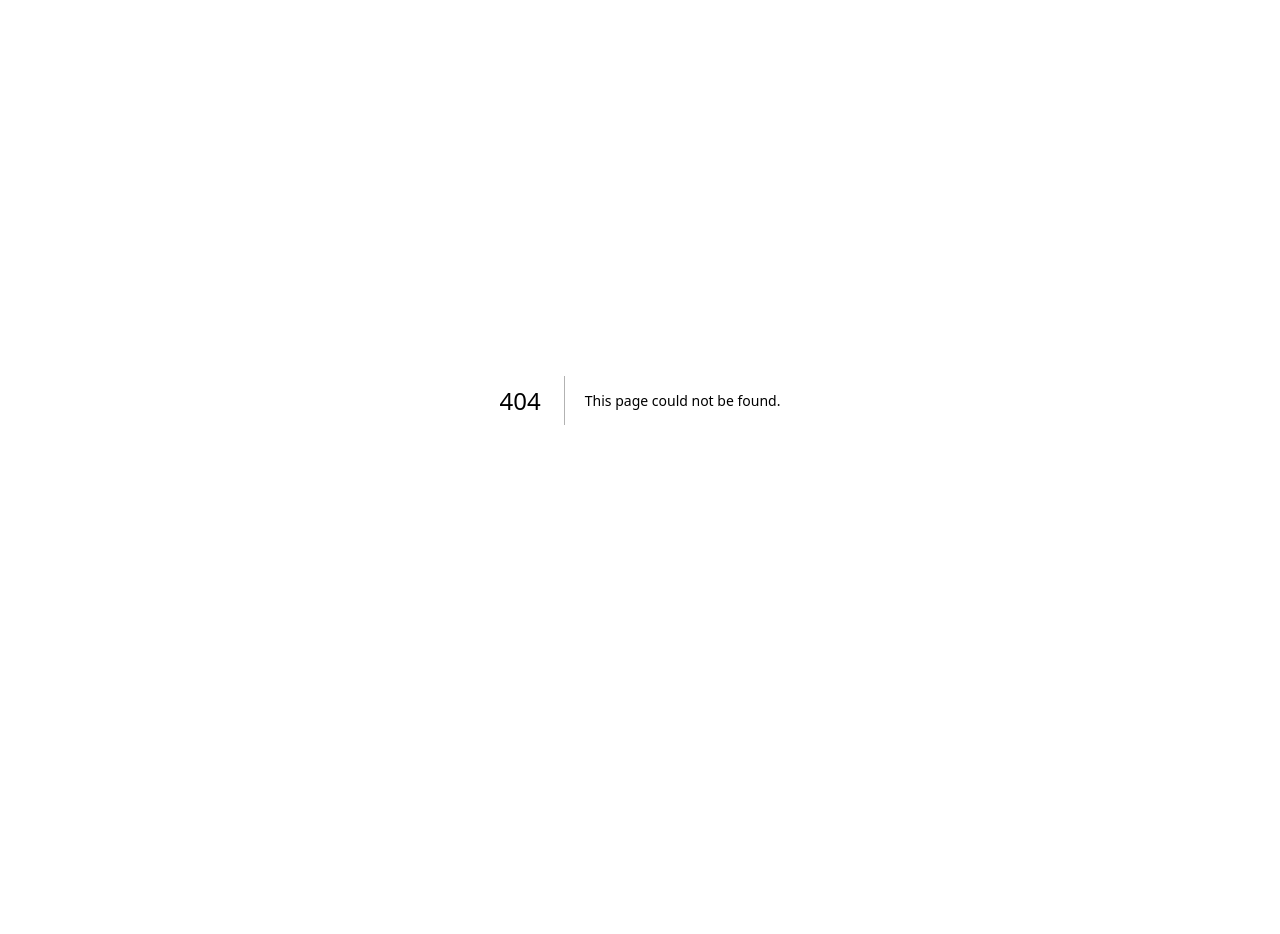
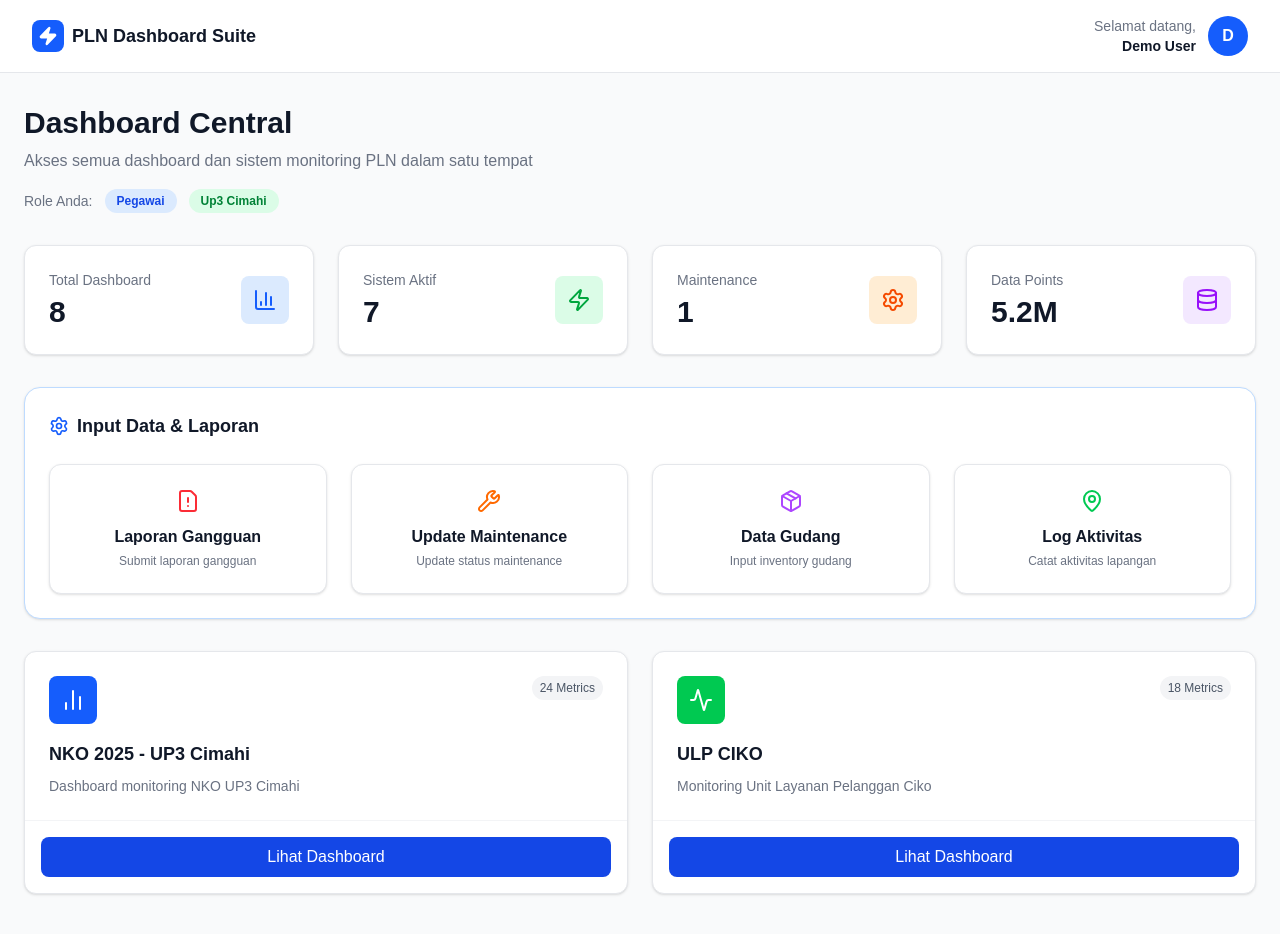
Before and after one commit to prysmoendra/dashboard-nko, a Next.js app: page /dashboard/pegawai in a window 1280 px wide. Before the commit this address had no page. Shown: the top 934 px of the page. Before the commit the page ends 800 px from the top, so only its background shows below. Built offline with nearby package versions, Linux system fonts and the light colour scheme.

Commit message:
feat(dashboard-pegawai): create dashboard for pegawai

```diff
--- /dev/null
+++ b/src/app/dashboard/pegawai/page.tsx
@@ -0,0 +1,5 @@
+import DashboardHome from '@/features/dashboard/dashboard-pegawai/pages';
+
+export default function DashboardPegawaiPage() {
+  return <DashboardHome />;
+}
--- a/src/features/auth/components/LoginForm.tsx
+++ b/src/features/auth/components/LoginForm.tsx
@@ -90,7 +90,7 @@ export function AuthForm({ onModeChange }: AuthFormProps) {
                 throw new Error(result.error || 'Login failed');
             }
 
-            router.push('/');
+            router.push('/dashboard/pegawai');
             router.refresh();
         } catch (error) {
             setErrorMessage(error instanceof Error ? error.message : 'Terjadi kesalahan');
--- a/src/features/auth/pages/LoginPage.tsx
+++ b/src/features/auth/pages/LoginPage.tsx
@@ -28,7 +28,7 @@ export function LoginPage() {
                     {/* Header */}
                     <div className="mb-12">
                         <h1 className="text-4xl lg:text-5xl font-bold mb-4 border-b-4 border-white pb-2 inline-block">
-                            PLN Dashboard Suite
+                            PLN Dashboard
                         </h1>
                         <p className="text-blue-100 mt-6 text-lg leading-relaxed max-w-lg">
                             Akses terpusat untuk NKO 2025, Gudang, dan Jaringan. Khusus pegawai PLN.
--- /dev/null
+++ b/src/features/dashboard/dashboard-pegawai/components/ActionCard.tsx
@@ -0,0 +1,30 @@
+// dashboard-pegawai/components/ActionCard.tsx
+import React from 'react';
+import { FileWarning, Wrench, Package, MapPin } from 'lucide-react';
+import { ActionItem } from '../types/dashboard';
+
+interface ActionCardProps {
+  data: ActionItem;
+}
+
+const ActionCard: React.FC<ActionCardProps> = ({ data }) => {
+  const getIcon = () => {
+    const iconClass = "w-6 h-6 mb-3";
+    switch (data.iconType) {
+      case 'report': return <FileWarning className={`${iconClass} text-red-500`} />;
+      case 'maintenance': return <Wrench className={`${iconClass} text-orange-500`} />;
+      case 'warehouse': return <Package className={`${iconClass} text-purple-500`} />;
+      case 'activity': return <MapPin className={`${iconClass} text-green-500`} />;
+    }
+  };
+
+  return (
+    <div className="bg-white p-6 rounded-xl border border-gray-200 shadow-sm hover:shadow-md transition-shadow cursor-pointer flex flex-col items-center text-center">
+      {getIcon()}
+      <h4 className="font-semibold text-gray-900">{data.title}</h4>
+      <p className="text-xs text-gray-500 mt-1">{data.description}</p>
+    </div>
+  );
+};
+
+export default ActionCard;
--- /dev/null
+++ b/src/features/dashboard/dashboard-pegawai/components/DashboardCard.tsx
@@ -0,0 +1,38 @@
+// dashboard-pegawai/components/DashboardCard.tsx
+import React from 'react';
+import { BarChart2, Activity } from 'lucide-react';
+import { DashboardItem } from '../types/dashboard';
+
+interface DashboardCardProps {
+  data: DashboardItem;
+}
+
+const DashboardCard: React.FC<DashboardCardProps> = ({ data }) => {
+  return (
+    <div className="bg-white rounded-xl border border-gray-200 shadow-sm overflow-hidden flex flex-col justify-between h-full">
+      <div className="p-6">
+        <div className="flex justify-between items-start mb-4">
+          <div className={`p-3 rounded-lg ${data.type === 'nko' ? 'bg-blue-600' : 'bg-green-500'}`}>
+             {data.type === 'nko'
+               ? <BarChart2 className="w-6 h-6 text-white" />
+               : <Activity className="w-6 h-6 text-white" />
+             }
+          </div>
+          <span className="bg-gray-100 text-gray-600 text-xs px-2 py-1 rounded-full">
+            {data.metricCount} Metrics
+          </span>
+        </div>
+        <h3 className="text-lg font-bold text-gray-900">{data.title}</h3>
+        <p className="text-sm text-gray-500 mt-2">{data.description}</p>
+      </div>
+
+      <div className="p-4 border-t border-gray-100">
+        <button className="w-full bg-blue-700 hover:bg-blue-800 text-white font-medium py-2 px-4 rounded-lg transition-colors">
+          Lihat Dashboard
+        </button>
+      </div>
+    </div>
+  );
+};
+
+export default DashboardCard;
--- /dev/null
+++ b/src/features/dashboard/dashboard-pegawai/components/StatCard.tsx
@@ -0,0 +1,43 @@
+// dashboard-pegawai/components/StatCard.tsx
+import React from 'react';
+import { BarChart3, Zap, Settings, Database } from 'lucide-react';
+import { StatItem } from '../types/dashboard';
+
+interface StatCardProps {
+  data: StatItem;
+}
+
+const StatCard: React.FC<StatCardProps> = ({ data }) => {
+  const getIcon = () => {
+    switch (data.iconType) {
+      case 'chart': return <BarChart3 className="w-6 h-6 text-blue-600" />;
+      case 'bolt': return <Zap className="w-6 h-6 text-green-600" />;
+      case 'settings': return <Settings className="w-6 h-6 text-orange-600" />;
+      case 'database': return <Database className="w-6 h-6 text-purple-600" />;
+    }
+  };
+
+  const getBgColor = () => {
+    switch (data.color) {
+      case 'blue': return 'bg-blue-100';
+      case 'green': return 'bg-green-100';
+      case 'orange': return 'bg-orange-100';
+      case 'purple': return 'bg-purple-100';
+      default: return 'bg-gray-100';
+    }
+  };
+
+  return (
+    <div className="bg-white p-6 rounded-xl border border-gray-200 shadow-sm flex items-center justify-between">
+      <div>
+        <p className="text-gray-500 text-sm font-medium">{data.label}</p>
+        <h3 className="text-3xl font-bold text-gray-900 mt-1">{data.value}</h3>
+      </div>
+      <div className={`p-3 rounded-lg ${getBgColor()}`}>
+        {getIcon()}
+      </div>
+    </div>
+  );
+};
+
+export default StatCard;
--- /dev/null
+++ b/src/features/dashboard/dashboard-pegawai/pages/index.tsx
@@ -0,0 +1,83 @@
+// dashboard-pegawai/pages/index.tsx
+import React from 'react';
+import { Settings } from 'lucide-react';
+
+// Import Components
+import { Header } from '@/shared/components/layout/header';
+import StatCard from '../components/StatCard';
+import ActionCard from '../components/ActionCard';
+import DashboardCard from '../components/DashboardCard';
+
+// Import Types
+import { StatItem, ActionItem, DashboardItem } from '../types/dashboard';
+
+// --- DATA DUMMY (Bisa dipindah ke folder 'services' nanti) ---
+const statsData: StatItem[] = [
+  { label: 'Total Dashboard', value: 8, iconType: 'chart', color: 'blue' },
+  { label: 'Sistem Aktif', value: 7, iconType: 'bolt', color: 'green' },
+  { label: 'Maintenance', value: 1, iconType: 'settings', color: 'orange' },
+  { label: 'Data Points', value: '5.2M', iconType: 'database', color: 'purple' },
+];
+
+const actionData: ActionItem[] = [
+  { title: 'Laporan Gangguan', description: 'Submit laporan gangguan', iconType: 'report', href: '#' },
+  { title: 'Update Maintenance', description: 'Update status maintenance', iconType: 'maintenance', href: '#' },
+  { title: 'Data Gudang', description: 'Input inventory gudang', iconType: 'warehouse', href: '#' },
+  { title: 'Log Aktivitas', description: 'Catat aktivitas lapangan', iconType: 'activity', href: '#' },
+];
+
+const dashboardData: DashboardItem[] = [
+  { title: 'NKO 2025 - UP3 Cimahi', description: 'Dashboard monitoring NKO UP3 Cimahi', metricCount: 24, type: 'nko', href: '#' },
+  { title: 'ULP CIKO', description: 'Monitoring Unit Layanan Pelanggan Ciko', metricCount: 18, type: 'ulp', href: '#' },
+];
+
+export default function DashboardHome() {
+  return (
+    <div className="min-h-screen bg-gray-50 pb-20">
+      <Header />
+
+      <main className="max-w-7xl mx-auto px-6 py-8">
+        {/* Section Header */}
+        <div className="mb-8">
+          <h1 className="text-3xl font-bold text-gray-900 mb-2">Dashboard Central</h1>
+          <p className="text-gray-500 mb-4">Akses semua dashboard dan sistem monitoring PLN dalam satu tempat</p>
+
+          <div className="flex items-center gap-3">
+            <span className="text-sm text-gray-500">Role Anda:</span>
+            <span className="bg-blue-100 text-blue-700 text-xs font-semibold px-3 py-1 rounded-full">Pegawai</span>
+            <span className="bg-green-100 text-green-700 text-xs font-semibold px-3 py-1 rounded-full">Up3 Cimahi</span>
+          </div>
+        </div>
+
+        {/* 1. Summary Stats Grid */}
+        <div className="grid grid-cols-1 md:grid-cols-2 lg:grid-cols-4 gap-6 mb-8">
+          {statsData.map((stat, idx) => (
+            <StatCard key={idx} data={stat} />
+          ))}
+        </div>
+
+        {/* 2. Input Data & Laporan Section */}
+        <div className="bg-white border border-blue-200 rounded-2xl p-6 mb-8 shadow-sm">
+           <div className="flex items-center gap-2 mb-6">
+              <Settings className="w-5 h-5 text-blue-600" />
+              <h2 className="text-lg font-semibold text-gray-900">Input Data & Laporan</h2>
+           </div>
+
+           <div className="grid grid-cols-1 md:grid-cols-2 lg:grid-cols-4 gap-6">
+              {actionData.map((action, idx) => (
+                <ActionCard key={idx} data={action} />
+              ))}
+           </div>
+        </div>
+
+        {/* 3. Dashboard List Grid */}
+        <div className="grid grid-cols-1 lg:grid-cols-2 gap-6">
+           {dashboardData.map((dash, idx) => (
+             <DashboardCard key={idx} data={dash} />
+           ))}
+        </div>
+
+      </main>
+    </div>
+  );
+}
--- /dev/null
+++ b/src/features/dashboard/dashboard-pegawai/types/dashboard.ts
@@ -0,0 +1,23 @@
+// dashboard-pegawai/types/dashboard.ts
+
+export interface StatItem {
+  label: string;
+  value: string | number;
+  iconType: 'chart' | 'bolt' | 'settings' | 'database';
+  color: 'blue' | 'green' | 'orange' | 'purple';
+}
+
+export interface ActionItem {
+  title: string;
+  description: string;
+  iconType: 'report' | 'maintenance' | 'warehouse' | 'activity';
+  href: string;
+}
+
+export interface DashboardItem {
+  title: string;
+  description: string;
+  metricCount: number;
+  type: 'nko' | 'ulp';
+  href: string;
+}
--- /dev/null
+++ b/src/shared/components/layout/header/Header.tsx
@@ -0,0 +1,28 @@
+// shared/components/layout/header/Header.tsx
+import React from 'react';
+import { Zap } from 'lucide-react';
+
+const Header = () => {
+  return (
+    <header className="bg-white border-b border-gray-200 py-4 px-8 flex justify-between items-center sticky top-0 z-50">
+      <div className="flex items-center gap-2">
+        <div className="bg-blue-600 p-1.5 rounded-lg">
+            <Zap className="text-white w-5 h-5" fill="currentColor" />
+        </div>
+        <span className="font-bold text-gray-900 text-lg">PLN Dashboard Suite</span>
+      </div>
+
+      <div className="flex items-center gap-3">
+        <div className="text-right hidden sm:block">
+            <p className="text-sm text-gray-500">Selamat datang,</p>
+            <p className="text-sm font-semibold text-gray-900">Demo User</p>
+        </div>
+        <div className="w-10 h-10 bg-blue-600 rounded-full flex items-center justify-center text-white font-bold">
+            D
+        </div>
+      </div>
+    </header>
+  );
+};
+
+export default Header;
--- /dev/null
+++ b/src/shared/components/layout/header/index.ts
@@ -0,0 +1 @@
+export { default as Header } from './Header';
```
Also changed, not shown: src/features/dashboard/components/home-page.tsx (renamed from src/features/home/components/home-page.tsx), src/shared/lib/routes/index.ts (added).
